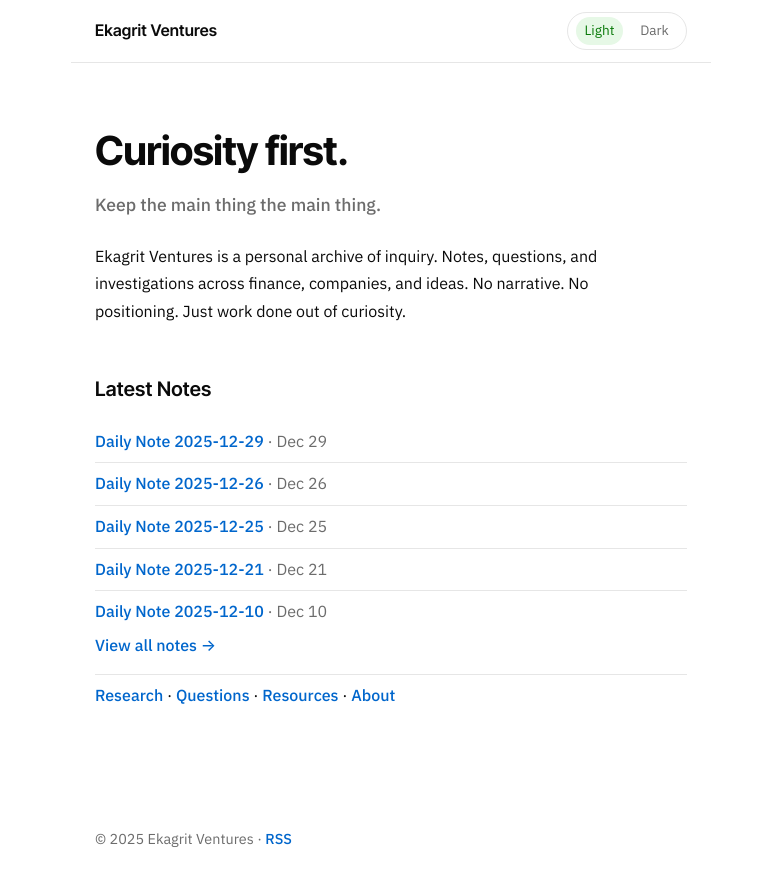
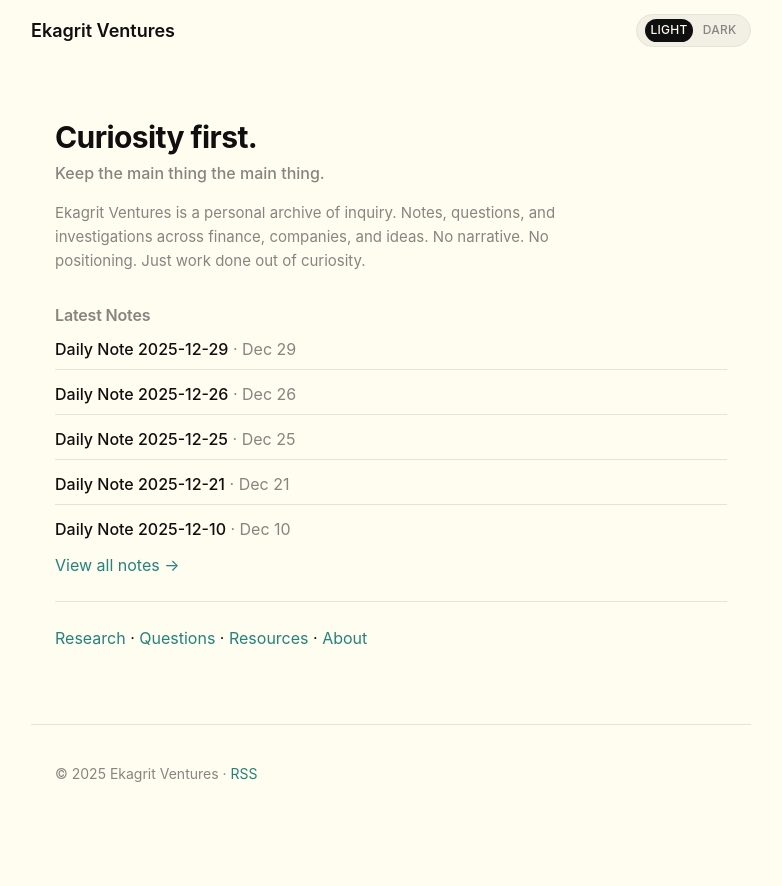
Before and after one commit to ekagritventures/ekagritventures.github.io, a Jekyll site: the page built from pages/index.md, in a window 1280 px wide. Shown: the top 886 px of the page, without its empty margins (249-1031 px from the left). Built offline with Jekyll 4.4.1, drawn with Linux system fonts in a browser that asks for light colours.

Commit message:
Apply Kepano Flexoki theme with tight finance-blog layout

```diff
--- a/_layouts/default.html
+++ b/_layouts/default.html
@@ -23,9 +23,9 @@
 </head>
 
 <body>
-  <header class="wrap site-header">
+  <header class="wrap header">
     <div class="brand">
-      <a class="plain" href="/">{{ site.title }}</a>
+      <a href="/">{{ site.title }}</a>
     </div>
     <button id="theme-toggle" class="toggle" aria-label="Toggle theme" title="Toggle theme">
       <span class="toggle-option toggle-light">Light</span>
@@ -39,7 +39,7 @@
       </article>
     </div>
   </main>
-  <footer class="wrap site-footer muted small">
+  <footer class="wrap footer">
     <p>© {{ 'now' | date: '%Y' }} {{ site.title }} · <a href="/feed.xml">RSS</a></p>
   </footer>
   <script src="/assets/theme.js"></script>
--- a/assets/styles.css
+++ b/assets/styles.css
@@ -1,19 +1,39 @@
 :root {
-  --bg: #ffffff;
-  --fg: #0a0a0a;
-  --muted: #6c6c6c;
-  --link: #0066cc;
-  --border: #e6e6e6;
-  --code-bg: #f6f6f6
+  --bg: #FFFCF0;
+  --bg-2: #F2F0E5;
+  --ui: #E6E4D9;
+  --ui-2: #DAD8CE;
+  --ui-3: #CECDC3;
+  --tx-3: #B7B5AC;
+  --tx-2: #878580;
+  --tx: #100F0F;
+  --re: #AF3029;
+  --or: #BC5215;
+  --ye: #AD8301;
+  --gr: #66800B;
+  --cy: #24837B;
+  --bl: #205EA6;
+  --pu: #5E409D;
+  --ma: #A02F6F
 }
 
 :root.theme-dark {
-  --bg: #0a0a0a;
-  --fg: #e6e6e6;
-  --muted: #9a9a9a;
-  --link: #66b3ff;
-  --border: #333;
-  --code-bg: #1a1a1a
+  --bg: #100F0F;
+  --bg-2: #1C1B1A;
+  --ui: #282726;
+  --ui-2: #343331;
+  --ui-3: #403E3C;
+  --tx-3: #575653;
+  --tx-2: #6F6E69;
+  --tx: #FFFCF0;
+  --re: #D14D41;
+  --or: #DA702C;
+  --ye: #D0A215;
+  --gr: #879A39;
+  --cy: #3AA99F;
+  --bl: #4385BE;
+  --pu: #8B7EC8;
+  --ma: #CE5D97
 }
 
 * {
@@ -22,19 +42,21 @@
 
 html {
   background: var(--bg);
-  color: var(--fg)
+  color: var(--tx)
 }
 
 body {
   margin: 0;
-  font-family: "IBM Plex Sans", -apple-system, ui-sans-serif, system-ui, Segoe UI, Roboto, Helvetica Neue, Arial, sans-serif;
-  line-height: 1.6
+  font-family: -apple-system, BlinkMacSystemFont, "Inter", "Segoe UI", sans-serif;
+  line-height: 1.5;
+  -webkit-font-smoothing: antialiased;
+  -moz-osx-font-smoothing: grayscale
 }
 
 .wrap {
-  max-width: 640px;
+  max-width: 720px;
   margin: 0 auto;
-  padding: 1.5rem
+  padding: 1.25rem 1.5rem
 }
 
 .plain {
@@ -43,11 +65,11 @@ body {
 }
 
 .muted {
-  color: var(--muted)
+  color: var(--tx-2)
 }
 
 .small {
-  font-size: .9rem
+  font-size: .875rem
 }
 
 .list-plain {
@@ -59,223 +81,314 @@ body {
 h1,
 h2,
 h3 {
-  margin: 2rem 0 .75rem;
-  font-family: "Inter Tight", Inter, system-ui, sans-serif;
+  margin: 1.5rem 0 .75rem;
   font-weight: 600;
-  letter-spacing: .2px
+  letter-spacing: -.01em;
+  line-height: 1.25
+}
+
+h1 {
+  font-size: 1.75rem;
+  margin-top: 1.25rem
+}
+
+h2 {
+  font-size: 1.375rem
+}
+
+h3 {
+  font-size: 1.125rem
 }
 
 a {
-  color: var(--link);
-  text-decoration: none;
-  font-weight: 500;
-  transition: color 0.2s ease
+  color: var(--cy);
+  text-decoration: none
 }
 
 a:hover {
-  text-decoration: underline;
-  color: #0052a3
-}
-
-:root.theme-dark a:hover {
-  color: #4da6ff
+  text-decoration: underline
 }
 
 hr {
   border: 0;
-  border-top: 1px solid var(--border)
+  border-top: 1px solid var(--ui);
+  margin: 1.5rem 0
 }
 
 code,
 pre {
-  background: var(--code-bg);
-  padding: .1em .3em;
-  border-radius: 4px;
-  font-family: "JetBrains Mono", "IBM Plex Mono", ui-monospace, SFMono-Regular, Menlo, Monaco, Consolas, "Liberation Mono", "Courier New", monospace
+  background: var(--bg-2);
+  padding: .15em .4em;
+  border-radius: 3px;
+  font-family: ui-monospace, SFMono-Regular, "SF Mono", Menlo, Consolas, "Liberation Mono", monospace;
+  font-size: .9em
 }
 
-/* Header */
-.site-header {
+pre {
+  padding: 1rem;
+  overflow-x: auto
+}
+
+pre code {
+  padding: 0;
+  background: none
+}
+
+blockquote {
+  margin: 1rem 0;
+  padding-left: 1rem;
+  border-left: 3px solid var(--ui-2);
+  color: var(--tx-2)
+}
+
+img {
+  max-width: 100%;
+  height: auto;
+  display: block;
+  margin: 1rem 0;
+  border-radius: 4px
+}
+
+.header {
   display: flex;
   align-items: center;
   justify-content: space-between;
-  padding-top: .75rem;
-  padding-bottom: .75rem;
-  border-bottom: 1px solid var(--border)
+  padding: .875rem 0 1.25rem;
+  margin-bottom: .5rem
+}
+
+.brand {
+  font-size: 1.125rem;
+  font-weight: 600
 }
 
 .brand a {
-  font-weight: 600;
-  letter-spacing: .2px;
-  font-family: "Inter Tight", Inter, system-ui, sans-serif
+  color: var(--tx)
 }
 
 .toggle {
   display: inline-flex;
-  gap: .5rem;
+  gap: .25rem;
   align-items: center;
   justify-content: space-between;
-  background: #ffffff;
-  border: 1px solid #e6e6e6;
+  background: var(--bg-2);
+  border: 1px solid var(--ui);
   border-radius: 999px;
   padding: .25rem .5rem;
   font: inherit;
-  color: var(--muted);
+  color: var(--tx-2);
   cursor: pointer;
-  transition: all .2s ease;
-  min-width: 120px
+  transition: all .15s ease;
+  min-width: 100px
 }
 
 .toggle:hover {
-  border-color: #cccccc;
-  color: var(--link)
+  border-color: var(--ui-2);
+  color: var(--tx)
 }
 
 .toggle-option {
   flex: 1;
   text-align: center;
-  font-size: .85rem;
-  padding: .2rem .35rem;
+  font-size: .75rem;
+  padding: .15rem .35rem;
   border-radius: 999px;
-  transition: all .2s ease
+  transition: all .15s ease;
+  text-transform: uppercase;
+  letter-spacing: .02em;
+  font-weight: 500
 }
 
 .toggle[data-theme="light"] .toggle-light {
-  background: #e6f8e6;
-  color: #0a7a0a
+  background: var(--tx);
+  color: var(--bg)
 }
 
 .toggle[data-theme="dark"] .toggle-dark {
-  background: #123512;
-  color: #b6ffb6
+  background: var(--tx);
+  color: var(--bg)
 }
 
 .toggle[data-theme="dark"] {
-  background: #0a0a0a;
-  border-color: #333;
-  color: #b6ffb6
+  background: var(--ui);
+  border-color: var(--ui-2)
 }
 
-/* Footer */
-.site-footer {
-  margin-top: 3rem;
-  padding-top: 1rem;
+.footer {
+  margin-top: 2.5rem;
+  padding-top: 1.5rem;
+  border-top: 1px solid var(--ui);
+  color: var(--tx-2);
+  font-size: .875rem
 }
 
-/* Article spacing */
+.post-date {
+  font-size: .8rem;
+  color: var(--tx-3);
+  margin-bottom: 1.25rem;
+  font-weight: 500
+}
+
+.post-nav {
+  display: flex;
+  justify-content: space-between;
+  gap: 1rem;
+  margin-top: 2.5rem;
+  padding-top: 1.5rem;
+  border-top: 1px solid var(--ui)
+}
+
+.post-nav a {
+  max-width: 45%;
+  font-size: .9rem;
+  color: var(--tx-2)
+}
+
+.post-nav a:hover {
+  color: var(--cy)
+}
+
+.post-nav-prev {
+  text-align: left
+}
+
+.post-nav-next {
+  text-align: right;
+  margin-left: auto
+}
+
 article p,
 article ul,
 article ol {
-  margin: 0 0 1rem
+  margin: 0 0 .875rem
 }
 
-article ul {
+article ul,
+article ol {
   padding-left: 1.25rem
 }
 
+article li {
+  margin-bottom: .25rem
+}
 
-
-/* Tables */
 table {
   width: 100%;
   border-collapse: collapse;
-  margin: 1.5rem 0;
-  font-size: 0.9rem;
+  margin: 1rem 0;
+  font-size: .875rem
 }
 
 th,
 td {
-  padding: 0.75rem;
-  border: 1px solid var(--border);
-  text-align: left;
+  padding: .5rem .75rem;
+  border: 1px solid var(--ui);
+  text-align: left
 }
 
 th {
-  background: #f9f9f9;
+  background: var(--bg-2);
   font-weight: 600;
+  border-bottom: 2px solid var(--ui-2)
 }
 
-:root.theme-dark th {
-  background: var(--code-bg);
+tr:hover td {
+  background: var(--bg-2)
 }
 
-/* Post Metadata */
-.post-date {
-  font-size: 0.9rem;
-  color: var(--muted);
-  margin-bottom: 2rem;
-}
-
-/* Post Navigation */
-.post-nav {
-  display: flex;
-  justify-content: space-between;
-  gap: 1rem;
-  margin-top: 3rem;
-  padding-top: 1.5rem;
-  border-top: 1px solid var(--border);
-}
-
-.post-nav a {
-  max-width: 45%;
-  font-size: 0.9rem;
-}
-
-.post-nav-prev {
-  text-align: left;
-}
-
-.post-nav-next {
-  text-align: right;
-  margin-left: auto;
-}
-
-/* Hero Section */
 .hero {
-  margin: 2rem 0 3rem;
+  margin: 1.5rem 0 2rem
 }
 
 .hero-title {
-  font-size: 2.5rem;
+  font-size: 1.875rem;
   font-weight: 700;
-  margin: 0 0 0.5rem;
-  letter-spacing: -0.5px;
+  margin: 0 0 .375rem;
+  letter-spacing: -.02em;
+  line-height: 1.2
 }
 
 .hero-subtitle {
-  font-size: 1.1rem;
-  color: var(--muted);
-  margin: 0 0 1.5rem;
-  font-weight: 500;
+  font-size: 1rem;
+  color: var(--tx-2);
+  margin: 0 0 1rem;
+  font-weight: 500
 }
 
 .hero-desc {
-  font-size: 1rem;
-  line-height: 1.7;
-  max-width: 540px;
+  font-size: .9375rem;
+  line-height: 1.6;
+  color: var(--tx-2);
+  max-width: 540px
 }
 
-/* Latest Notes */
 .latest-notes {
-  margin-top: 2rem;
+  margin-top: 2rem
 }
 
 .latest-notes h2 {
-  font-size: 1.25rem;
-  margin-bottom: 1rem;
+  font-size: 1rem;
+  margin-bottom: .75rem;
+  color: var(--tx-2)
 }
 
 .notes-list {
   list-style: none;
   padding: 0;
-  margin: 0;
+  margin: 0
 }
 
 .notes-list li {
-  padding: 0.5rem 0;
-  border-bottom: 1px solid var(--border);
+  padding: .5rem 0;
+  border-bottom: 1px solid var(--ui)
+}
+
+.notes-list li:first-child {
+  padding-top: 0
 }
 
 .notes-list li:last-child {
-  border-bottom: none;
+  border-bottom: none
 }
+
+.notes-list a {
+  color: var(--tx);
+  font-weight: 500
+}
+
+.notes-list a:hover {
+  color: var(--cy)
+}
+
+.notes-list small {
+  color: var(--tx-3);
+  font-size: .75rem;
+  margin-left: .5rem
+}
+
+@media (max-width: 640px) {
+  .wrap {
+    padding: 1.5rem 1rem
+  }
+
+  h1 {
+    font-size: 1.75rem
+  }
+
+  h2 {
+    font-size: 1.375rem
+  }
+
+  .hero-title {
+    font-size: 1.75rem
+  }
+
+  .post-nav {
+    flex-direction: column;
+    gap: 1rem
+  }
+
+  .post-nav a {
+    max-width: 100%
+  }
+}
```
